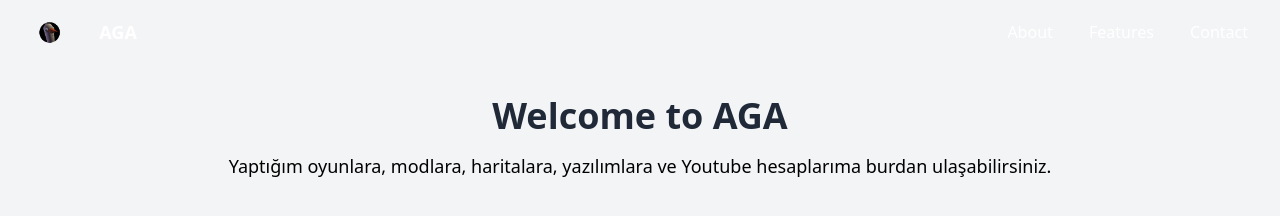
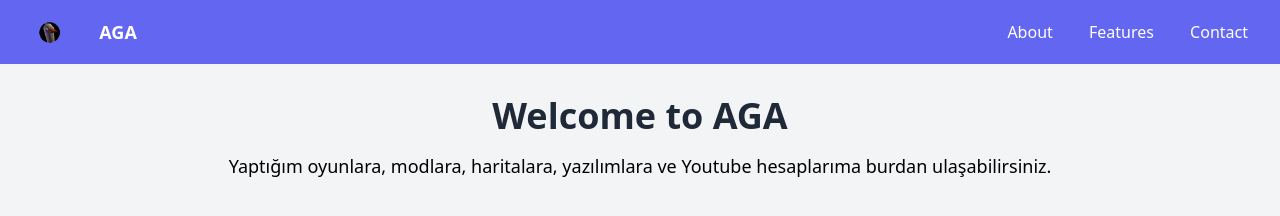
Before and after one commit to AliGalipALATLI/AliGalipALATLI.github.io, a plain HTML site: page index.html in a window 1280 px wide. Drawn offline with nearby package versions, Linux system fonts and the light colour scheme.

Commit message:
Update index.html

```diff
--- a/index.html
+++ b/index.html
@@ -14,7 +14,7 @@
 
 <body class="bg-gray-100">
     <!-- Navigation bar -->
-    <nav class="bg-indigo-250 text-white p-4">
+    <nav class="bg-indigo-500 text-white p-4">
         <div class="container mx-auto flex justify-between items-center">
             <div class="flex items-center">
                 <div class="mr-4">
```
